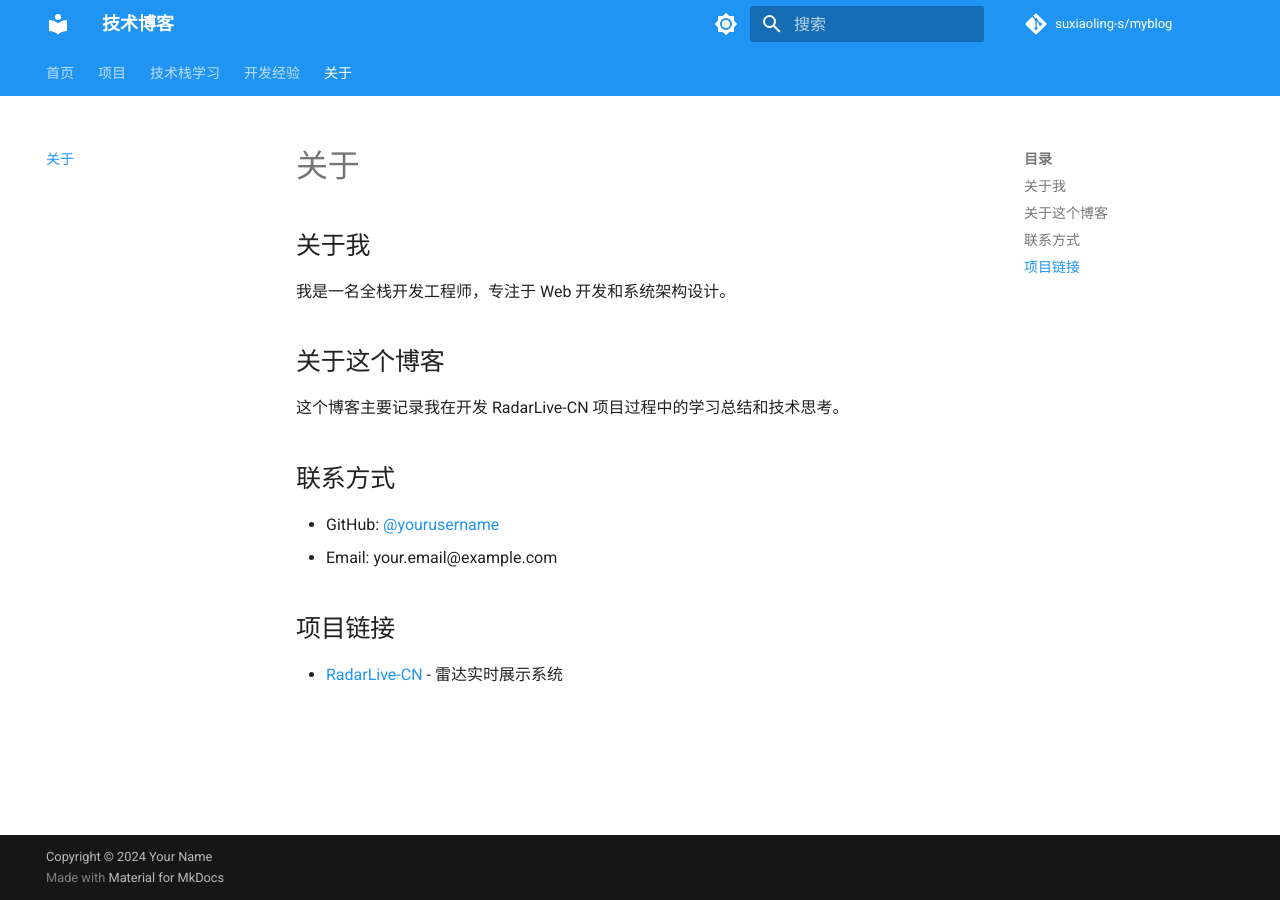
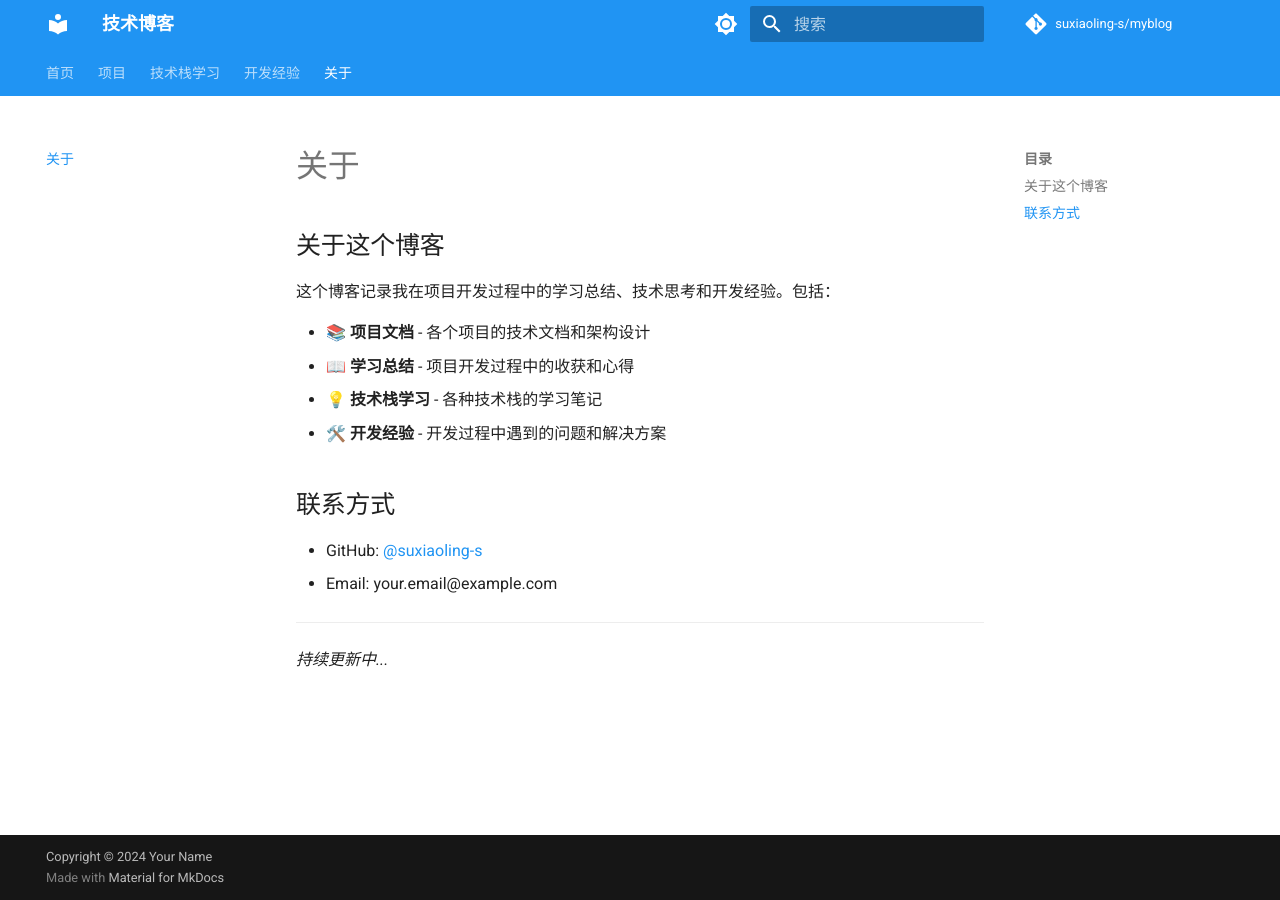
Before and after one commit to suxiaoling-s/myblog, an MkDocs documentation site: the page built from docs/about.md, in a window 1280 px wide. Built offline with MkDocs 1.6.1 and Material for MkDocs 9.7.7, drawn with Linux system fonts in a browser that asks for light colours; comment, search, counter and statistics services are not loaded.

Commit message:
Add .gitignore file and update about.md with enhanced blog description and contact information

```diff
--- a/docs/about.md
+++ b/docs/about.md
@@ -1,18 +1,23 @@
 # 关于
 
-## 关于我
 
-我是一名全栈开发工程师，专注于 Web 开发和系统架构设计。
 
 ## 关于这个博客
 
-这个博客主要记录我在开发 RadarLive-CN 项目过程中的学习总结和技术思考。
+这个博客记录我在项目开发过程中的学习总结、技术思考和开发经验。包括：
+
+- 📚 **项目文档** - 各个项目的技术文档和架构设计
+- 📖 **学习总结** - 项目开发过程中的收获和心得
+- 💡 **技术栈学习** - 各种技术栈的学习笔记
+- 🛠️ **开发经验** - 开发过程中遇到的问题和解决方案
 
 ## 联系方式
 
-- GitHub: [@yourusername](https://github.com/yourusername)
+- GitHub: [@suxiaoling-s](https://github.com/suxiaoling-s)
 - Email: your.email@example.com
 
-## 项目链接
 
-- [RadarLive-CN](https://github.com/yourusername/radarlive-cn) - 雷达实时展示系统
+
+---
+
+*持续更新中...*
```
Also changed, not shown: 1 other file.
